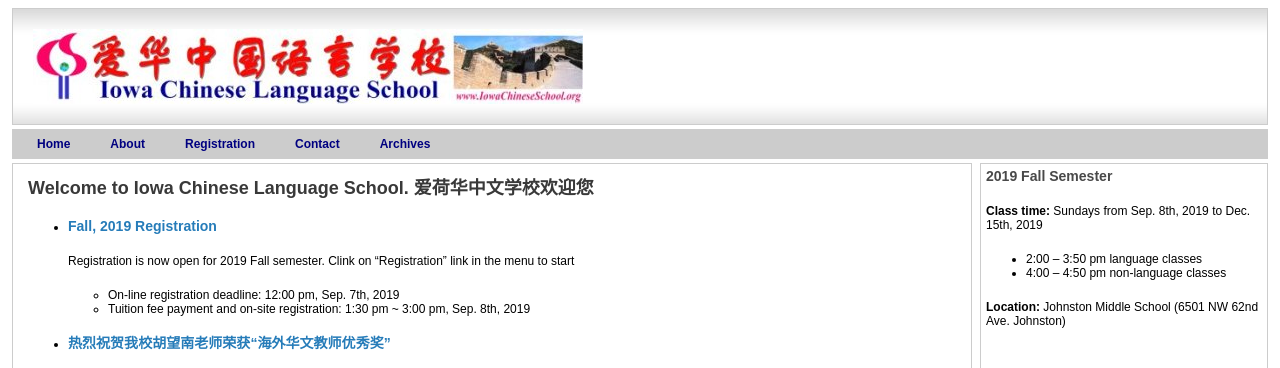
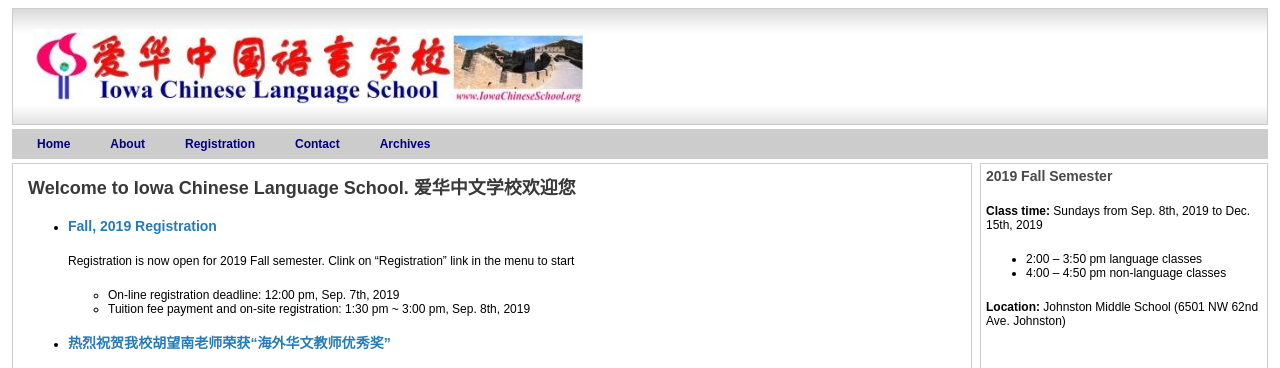
Before and after one commit to ICLSDev/ICLSDev.github.io, a Jekyll site: the page built from index.html, in a window 1280 px wide. Shown: the top 368 px of the page. Built offline with Jekyll 4.4.1, drawn with Linux system fonts in a browser that asks for light colours.

Commit message:
correct name

```diff
--- a/index.html
+++ b/index.html
@@ -2,7 +2,7 @@
 layout: rwd2cols
 title: Home
 ---
-<h2>Welcome to Iowa Chinese Language School. 爱荷华中文学校欢迎您</h2>
+<h2>Welcome to Iowa Chinese Language School. 爱华中文学校欢迎您</h2>
 
 <!-- Hide this -->
 
```
